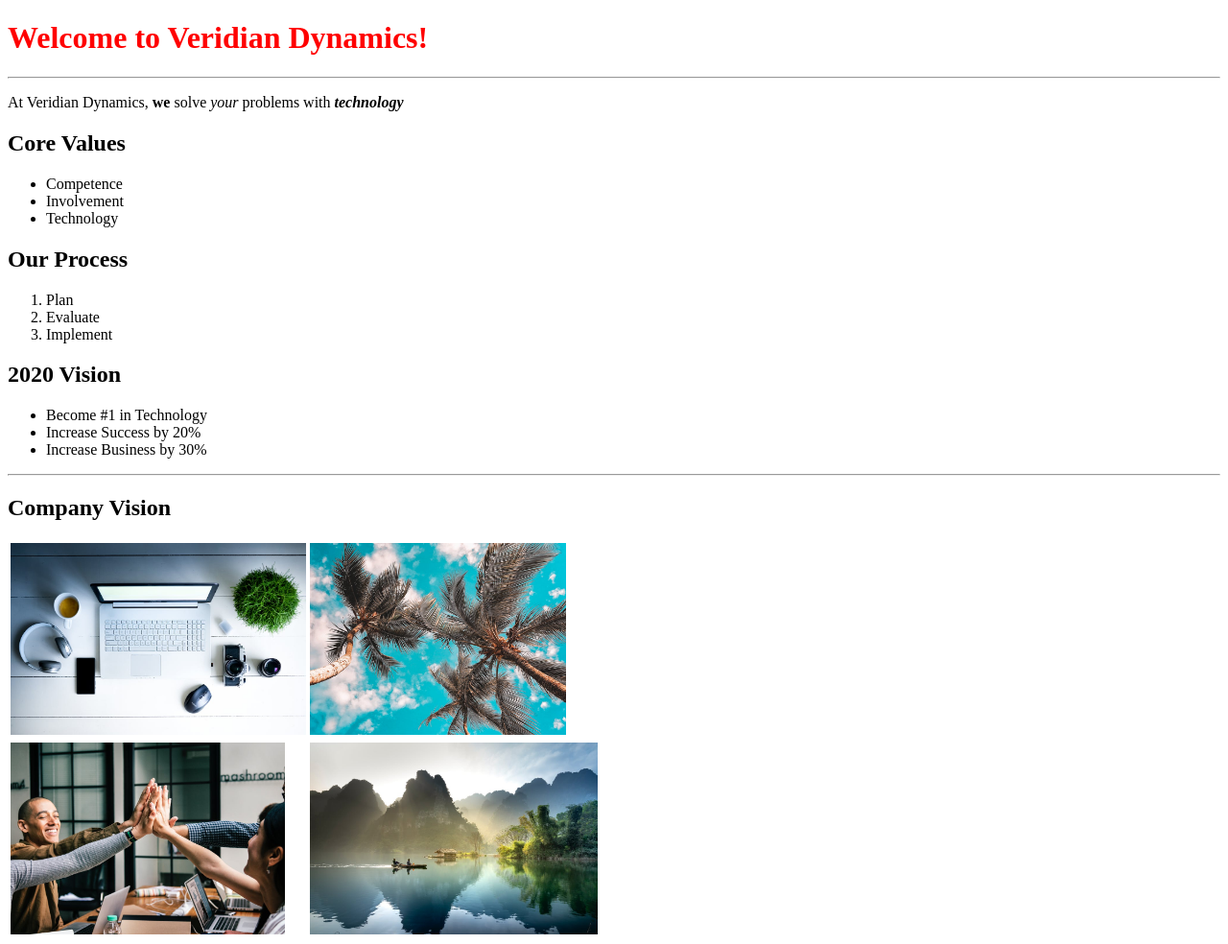
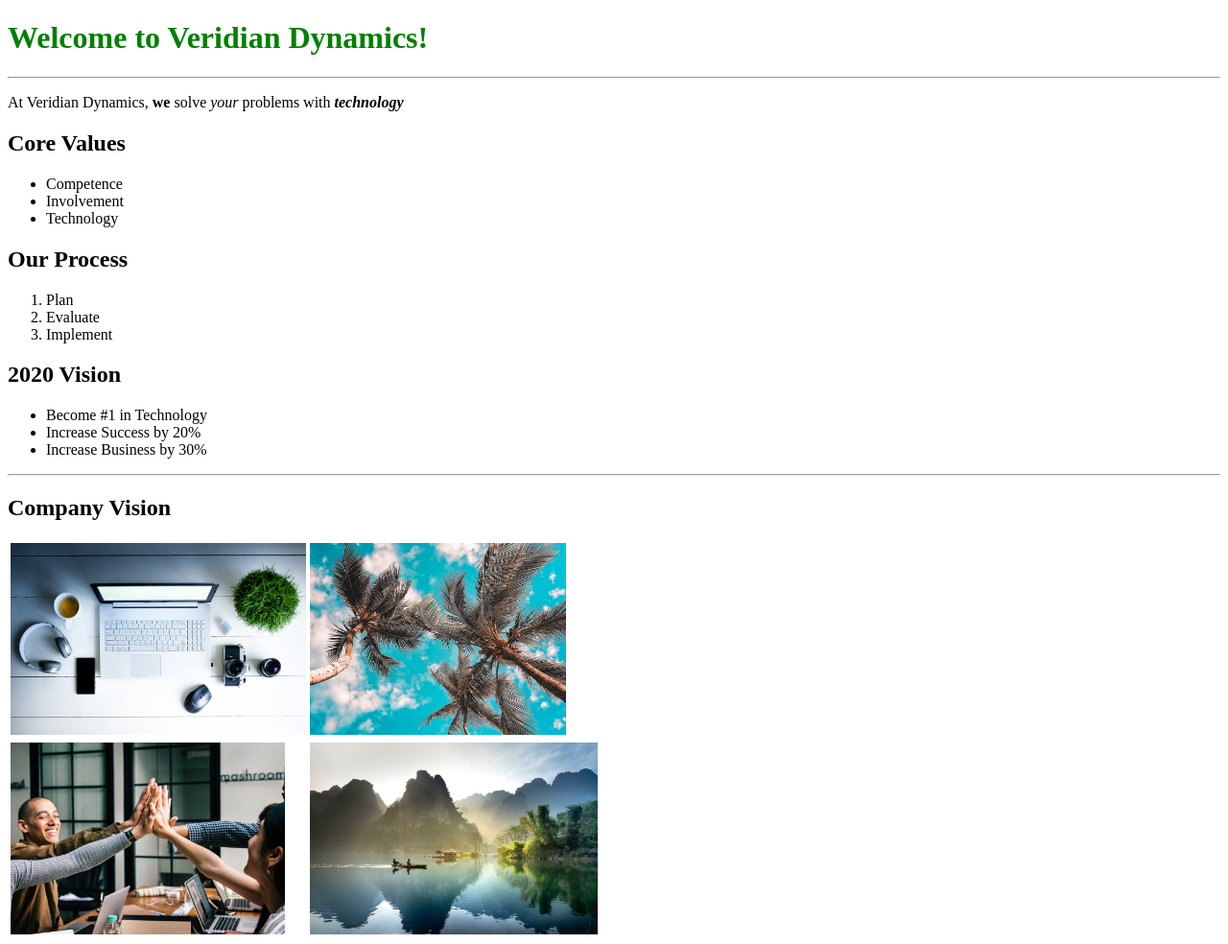
Before and after one commit to ahrensmark/codeup-web-exercises, a plain HTML site: page welcome.html in a window 1280 px wide. Shown: the top 984 px of the page at 96% size. Drawn offline with Linux system fonts and the light colour scheme.

Commit message:
Intro to CSS - Embedded stylesheet updated

```diff
--- a/welcome.html
+++ b/welcome.html
@@ -3,14 +3,20 @@
 <head>
     <meta charset="UTF-8">
     <title>Welcome</title>
-    <link href="css/site.css" rel="stylesheet">
+    <style>
+        .fancy-header {
+            color:green;
+        }
+    </style>
 
 </head>
 <body>
+    <!-- Embedded Style -->
     <header id="top">
-        <h1 style="color:red;">Welcome to Veridian Dynamics!</h1>
+        <h1 class="fancy-header">Welcome to Veridian Dynamics!</h1>
     </header>
     <main>
+
         <hr>
         <p>At Veridian Dynamics, <strong>we</strong> solve <em>your</em> problems with <em><strong>technology</strong></em></p>
         <h2>Core Values</h2>
```
